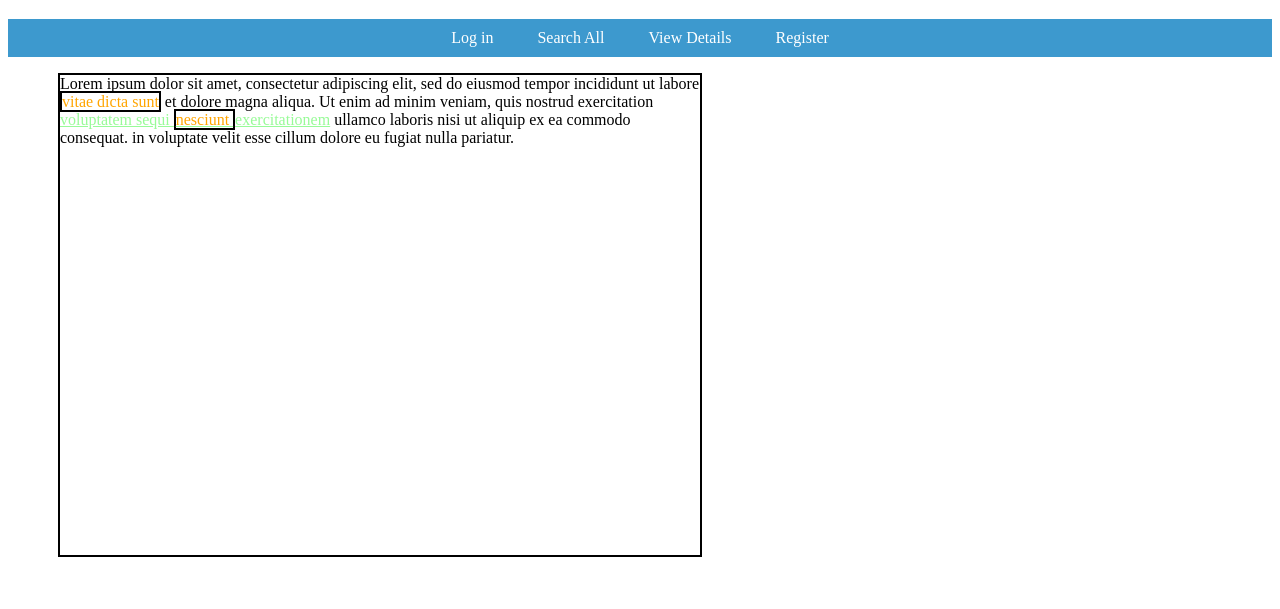
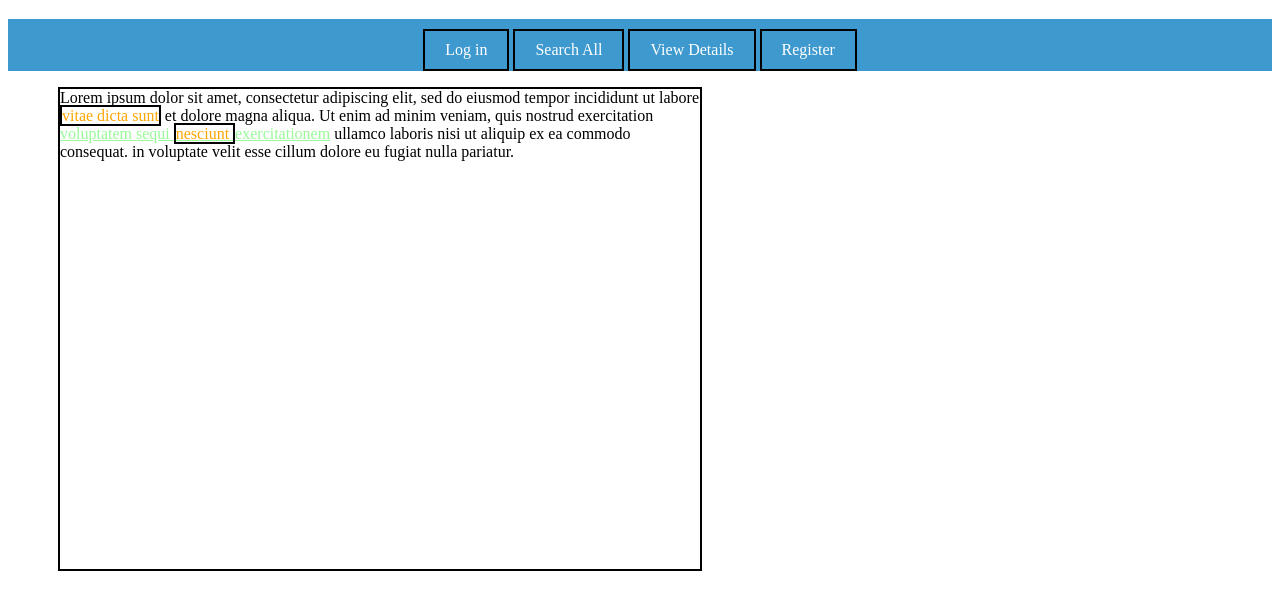
Before and after one commit to tcheng233/ACIT1620-WEEK6, a plain HTML site: page index.html in a window 1280 px wide. Shown: the part 61-670 px from the top of the page. Drawn offline with Linux system fonts and the light colour scheme.

Commit message:
Box model

```diff
--- a/style.css
+++ b/style.css
@@ -8,11 +8,24 @@ ul.nav {  /* select <ul> of class nav*/
 
   ul.nav > li { /*select direct <li> children of ul.nav*/
     display: inline-block; /*modify display behaviour of <li> */
+    /*
+    Compared to display: inline, the major difference is that
+    display: inline-block allows to set a width and height on the element.
+    Also, with display: inline-block,
+    the top and bottom margins/paddings are respected,
+    but with display: inline they are not.
+
+    Compared to display: block, the major difference is that
+    display: inline-block does not add a line-break after the element,
+    so the element can sit next to other elements.
+  */
     color: white;
     padding: 10px 20px;
+    border:2px solid black;
+    margin-top:10px;
   }
 
-  ul.nav > li:hover { /* pseudo-class, specific stat of an element*/
+  ul.nav > li:hover { /* pseudo-class, specific status of an element*/
     background-color: #2779BF;
   }
 
```
